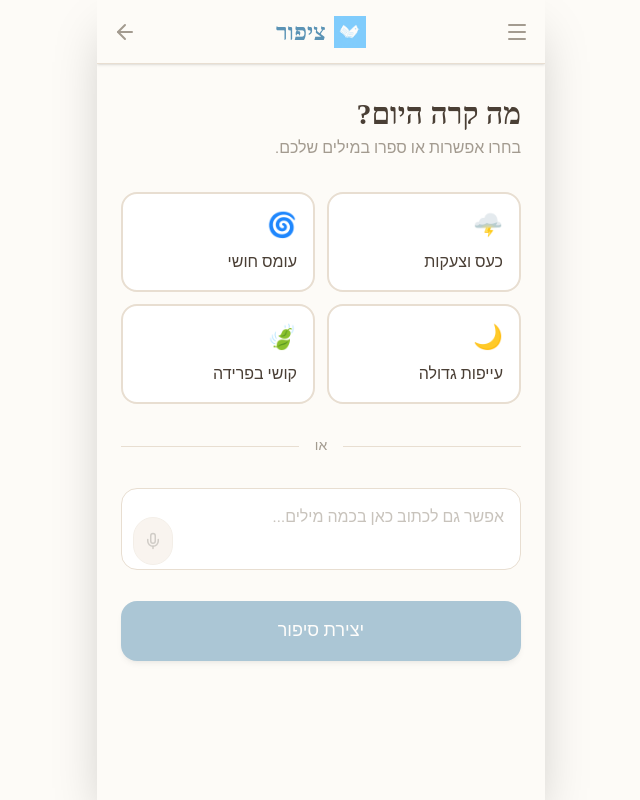
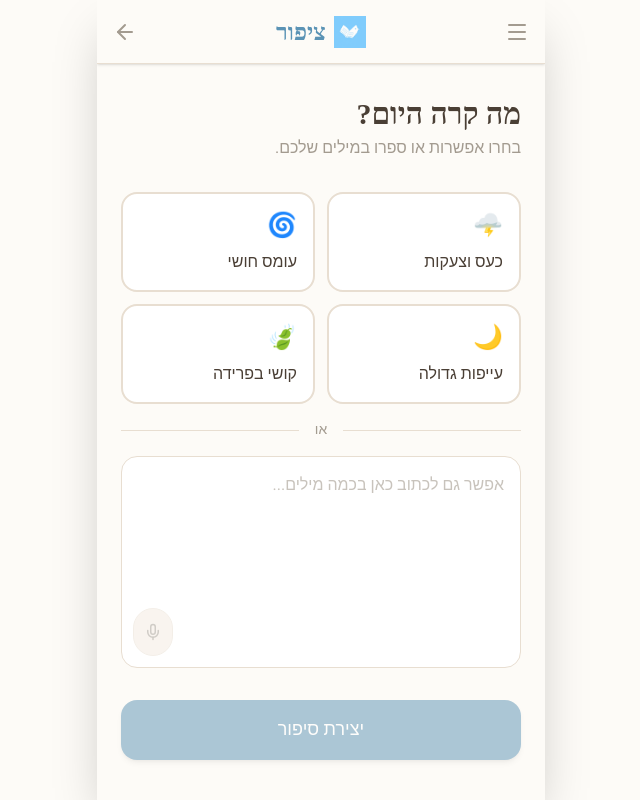
Before and after one commit to tzipur/frontend, a React (Vite) app: page /create in a window 1280 px wide. Shown: the whole page, without its empty margins (319-959 px from the left). Built offline with nearby package versions, Linux system fonts and the light colour scheme; a web font is replaced by a local one.

Commit message:
fix: improve layout structure and spacing in Creation, ProfileSetup, and Welcome pages

```diff
--- a/src/pages/CreationPage.tsx
+++ b/src/pages/CreationPage.tsx
@@ -42,7 +42,7 @@ export default function CreationPage() {
         variants={containerVariants}
         initial="hidden"
         animate="visible"
-        className="h-full flex flex-col p-6"
+        className="page-container h-full flex flex-1 flex-col p-6"
       >
         {/* Header */}
         <header className="py-2 mb-6">
@@ -53,7 +53,7 @@ export default function CreationPage() {
         </header>
 
         {/* Main Content */}
-        <main className="flex-1 space-y-8 w-full overflow-y-auto">
+        <main className="flex flex-1 flex-col w-full min-h-0 space-y-4 pb-2">
           {/* Fast Tracks Grid */}
           <div className="grid grid-cols-2 gap-3">
             {fastTracks.map((track) => (
@@ -84,12 +84,12 @@ export default function CreationPage() {
           </div>
 
           {/* Text Input Area */}
-          <div className="relative">
+          <div className="relative flex-1 min-h-0">
             <textarea
               placeholder="אפשר גם לכתוב כאן בכמה מילים..."
               value={freeText}
               onChange={(e) => setFreeText(e.target.value)}
-              className="w-full bg-white border border-tzipur-border rounded-2xl p-4 min-h-[120px] focus:outline-none focus:border-tzipur-sky focus:ring-1 focus:ring-tzipur-sky transition resize-none text-tzipur-brown placeholder:text-tzipur-muted/60"
+              className="absolute inset-0 w-full h-full bg-white border border-tzipur-border rounded-2xl p-4 focus:outline-none focus:border-tzipur-sky focus:ring-1 focus:ring-tzipur-sky transition resize-none text-tzipur-brown placeholder:text-tzipur-muted/60"
             />
 
             {/* Mic button (disabled for MVP) */}
--- a/src/pages/ProfileSetupPage.tsx
+++ b/src/pages/ProfileSetupPage.tsx
@@ -48,7 +48,7 @@ export default function ProfileSetupPage() {
       </header>
 
       {/* Form */}
-      <main className="flex-1 space-y-8 w-full overflow-y-auto">
+      <main className="flex-1 flex flex-col justify-between w-full min-h-0 py-2">
         {/* Nickname Input */}
         <div className="space-y-2">
           <label className="text-sm font-medium text-tzipur-muted">
--- a/src/pages/WelcomePage.tsx
+++ b/src/pages/WelcomePage.tsx
@@ -30,7 +30,7 @@ export default function WelcomePage() {
       variants={containerVariants}
       initial="hidden"
       animate="visible"
-      className="flex flex-col items-center justify-center h-full p-6 text-center"
+      className="flex flex-col items-center justify-between h-full p-6 text-center pb-12 pt-8"
     >
       {/* Logo / Lottie placeholder */}
       <motion.div
@@ -69,7 +69,7 @@ export default function WelcomePage() {
       </motion.p>
 
       {/* Buttons */}
-      <motion.div variants={itemVariants} className="w-full max-w-sm space-y-4">
+      <motion.div variants={itemVariants} className="w-full max-w-sm space-y-4 mt-auto">
         <button
           onClick={() => navigate('/profile')}
           className="w-full bg-tzipur-sky text-white py-4 rounded-2xl font-medium text-lg shadow-md hover:shadow-lg transition-shadow active:scale-[0.98] transition-transform"
```
